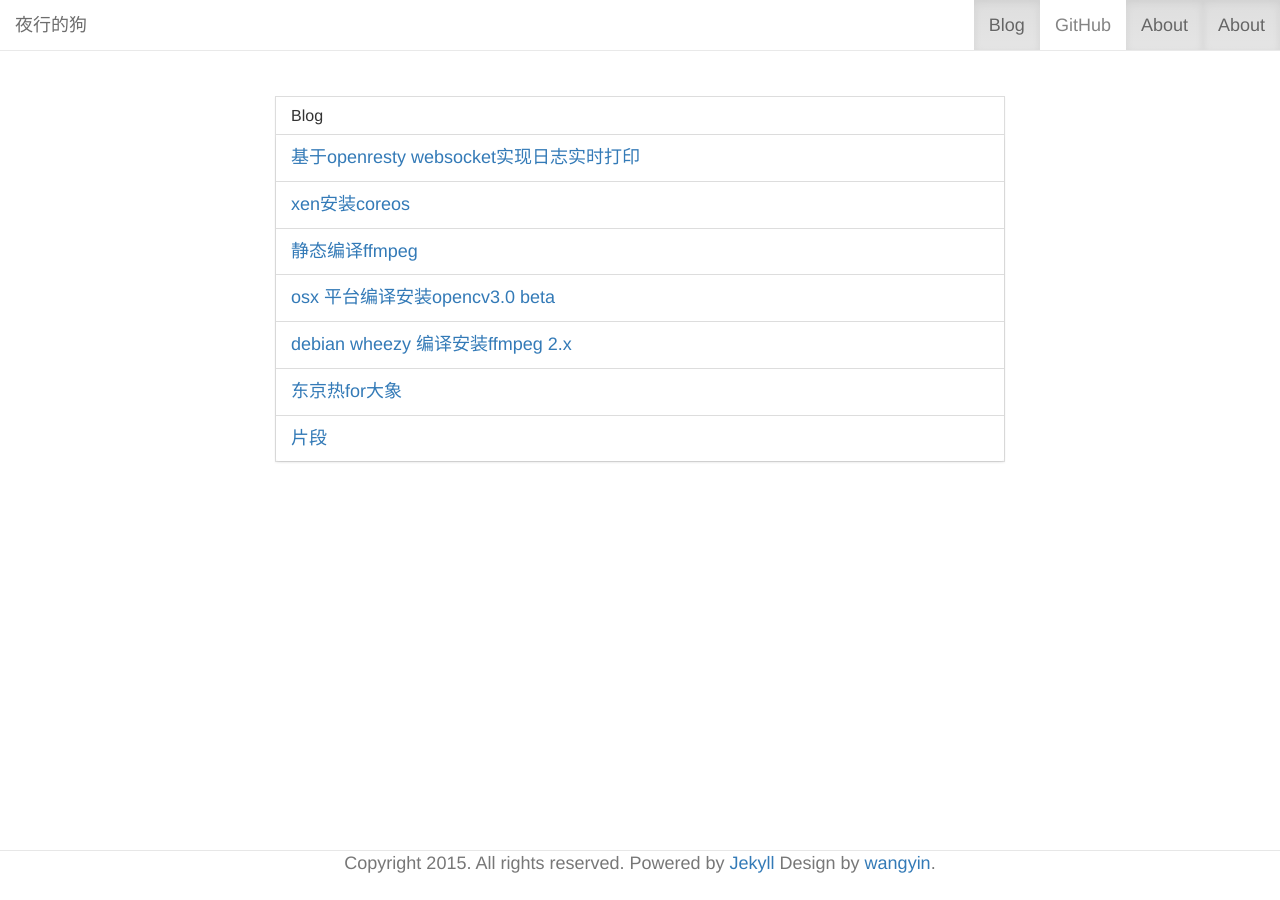
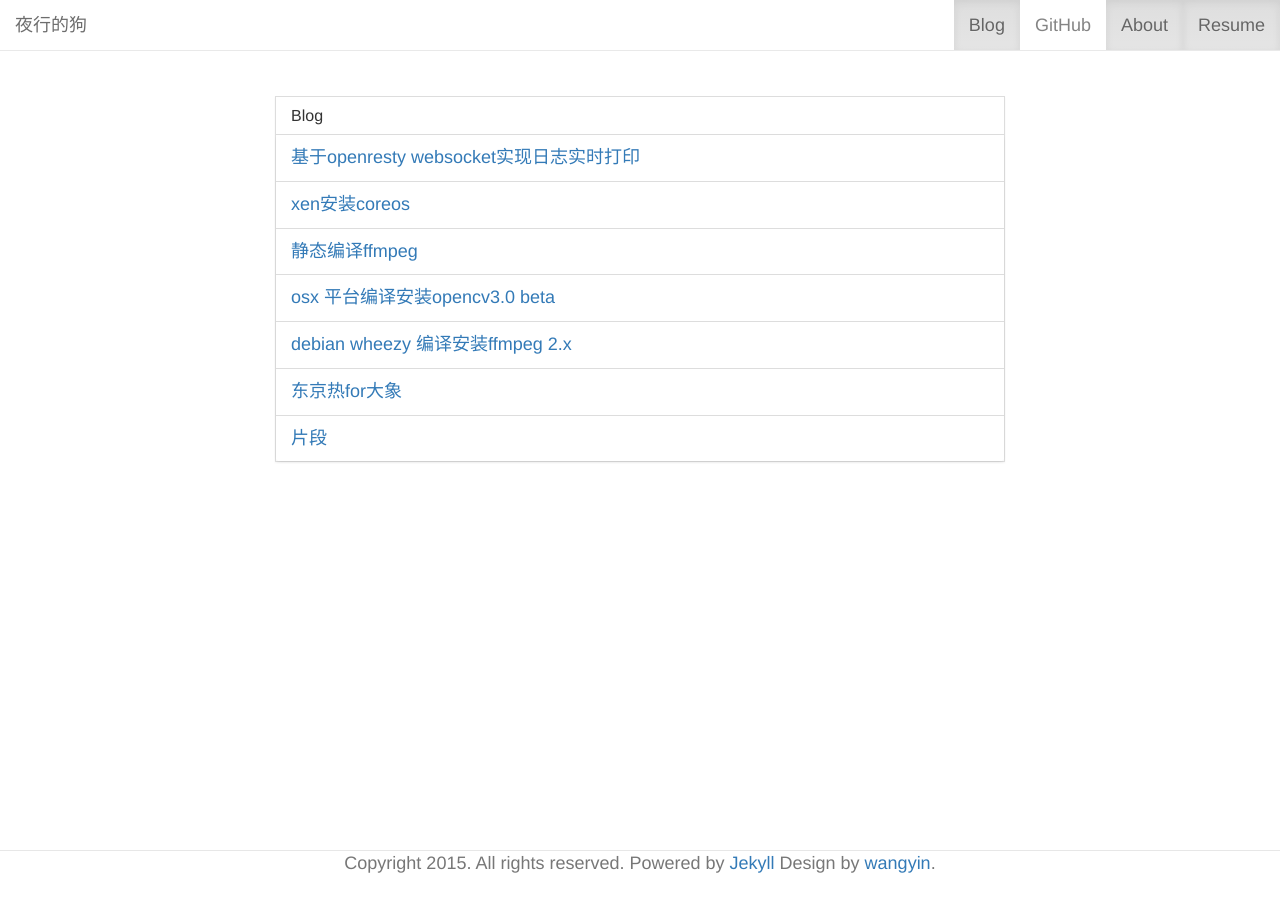
Before and after one commit to wheatliu/wheatliu.github.com, a Jekyll site: the page built from index.html, in a window 1280 px wide. Built offline with Jekyll 4.4.1, drawn with Linux system fonts in a browser that asks for light colours; nearby versions of some CDN libraries; Markdown is read by kramdown in place of the engine named in the settings.

Commit message:
Update default.html
update resume link text

```diff
--- a/_layouts/default.html
+++ b/_layouts/default.html
@@ -31,7 +31,7 @@
                 <li class="active"><a href="#">Blog</a></li>
                 <li><a href="https://github.com/wheatliu">GitHub</a></li>
                 <li class="active"><a href="/myself.html">About</a></li>
-                <li class="active"><a href="/resume.html">About</a></li>
+                <li class="active"><a href="/resume.html">Resume</a></li>
             </ul>
         </div><!-- /.navbar-collapse -->
     </div><!-- /.container-fluid -->
```
